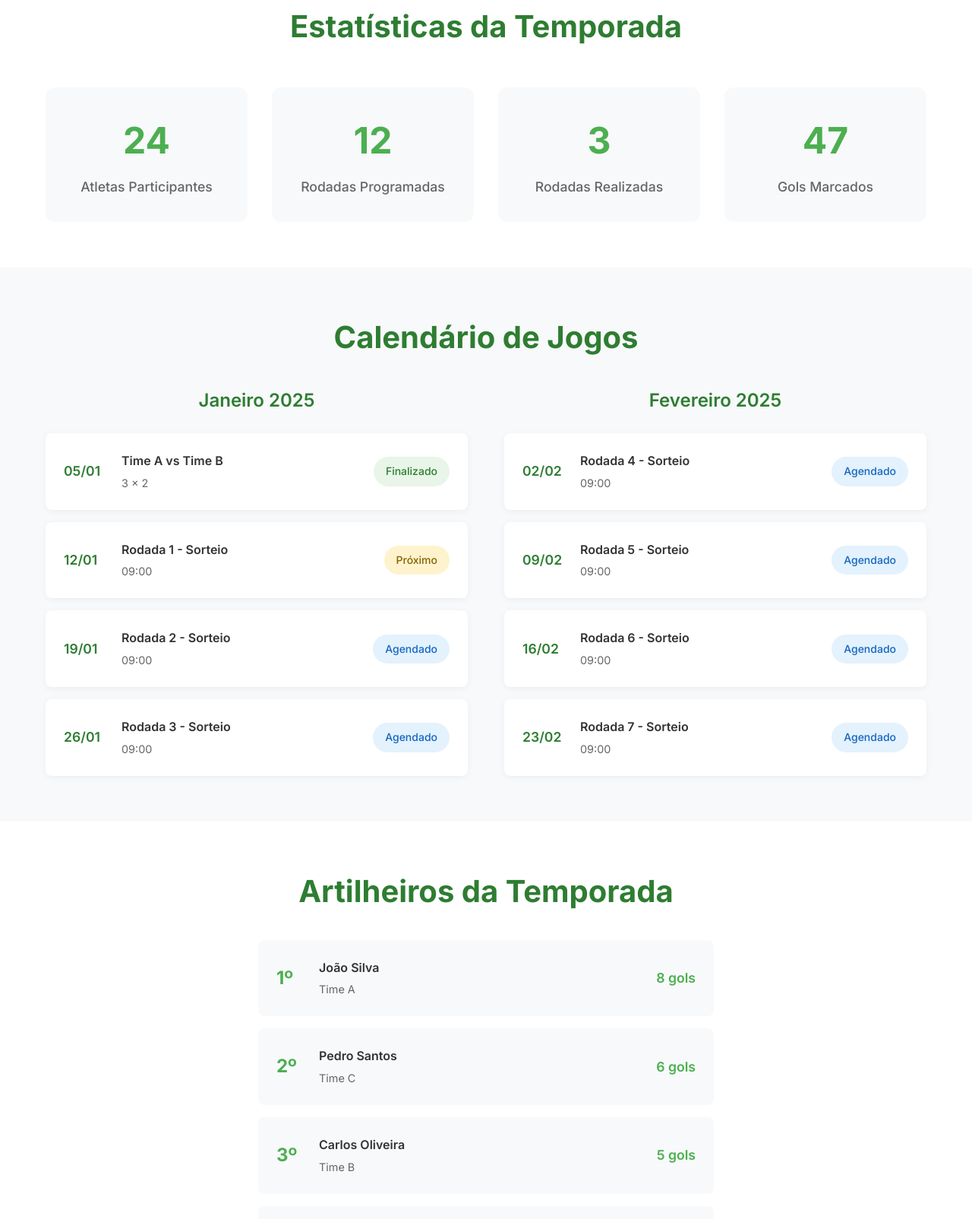
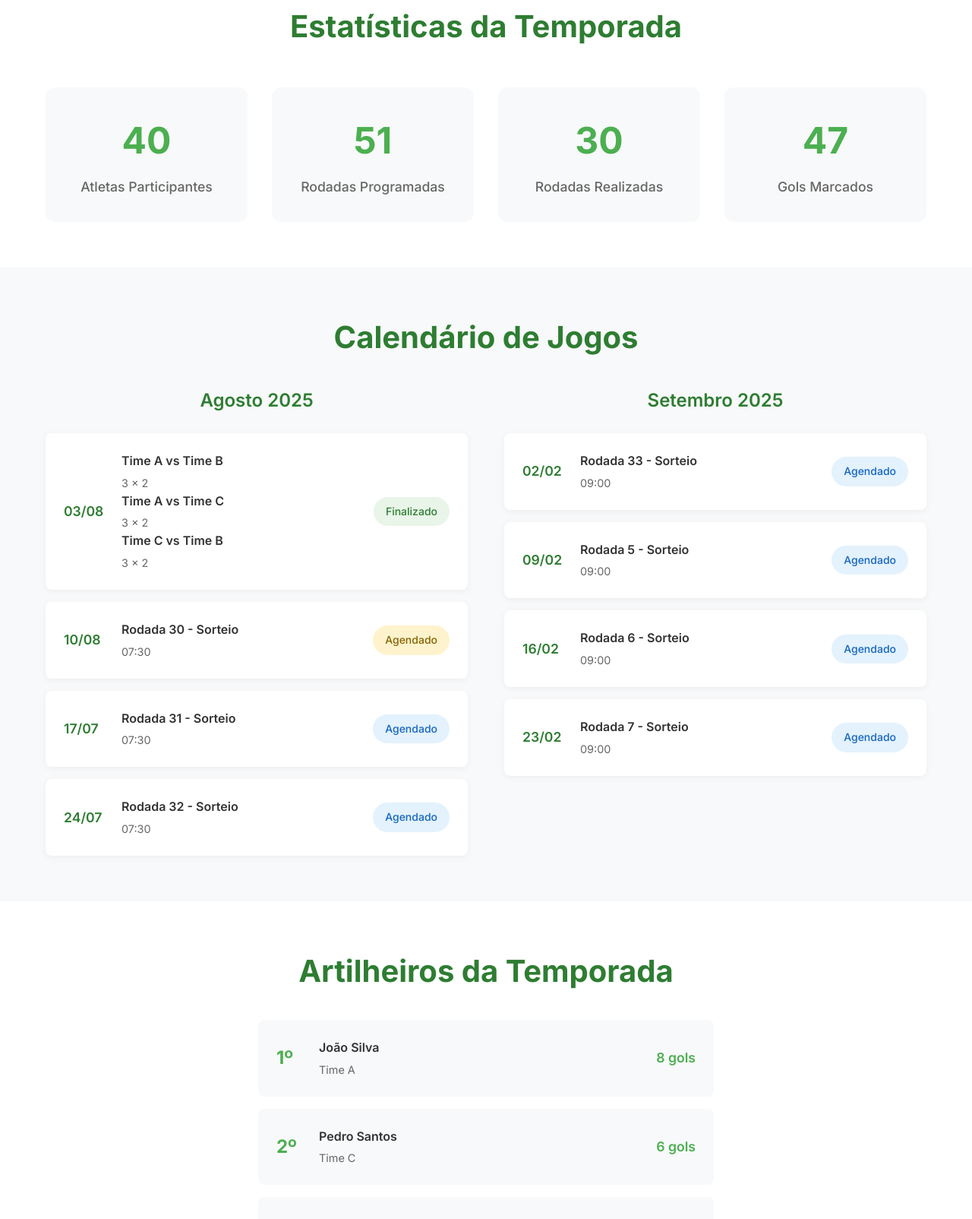
Before and after one commit to AmigosdoJuventus/amigos-juventus-site, a plain HTML site: page temporada2025.html in a window 1280 px wide. Shown: the part 464-2068 px from the top of the page at 76% size. Drawn offline with Linux system fonts and the light colour scheme.

Commit message:
Update temporada2025.html
Alteração das datas e dados das rodadas do mês de Agosto de 2025

```diff
--- a/temporada2025.html
+++ b/temporada2025.html
@@ -3,7 +3,7 @@
 <head>
     <meta charset="UTF-8">
     <meta name="viewport" content="width=device-width, initial-scale=1.0">
-    <title>Temporada 2025 - Racha do Juventus</title>
+    <title>Temporada 2025 - Racha Amigos do Juventus</title>
     <link rel="stylesheet" href="styles.css">
     <link href="https://fonts.googleapis.com/css2?family=Inter:wght@300;400;500;600;700&display=swap" rel="stylesheet">
 </head>
@@ -15,7 +15,7 @@
                 <div class="logo">
                     <span class="logo-text">J</span>
                 </div>
-                <span class="brand-text">Racha do Juventus</span>
+                <span class="brand-text">Racha Amigos do Juventus</span>
             </div>
             <ul class="nav-menu">
                 <li><a href="index.html" class="nav-link">Home</a></li>
@@ -42,15 +42,15 @@
             <h2 class="section-title">Estatísticas da Temporada</h2>
             <div class="stats-grid">
                 <div class="stat-card">
-                    <div class="stat-number">24</div>
+                    <div class="stat-number">40</div>
                     <div class="stat-label">Atletas Participantes</div>
                 </div>
                 <div class="stat-card">
-                    <div class="stat-number">12</div>
+                    <div class="stat-number">51</div>
                     <div class="stat-label">Rodadas Programadas</div>
                 </div>
                 <div class="stat-card">
-                    <div class="stat-number">3</div>
+                    <div class="stat-number">30</div>
                     <div class="stat-label">Rodadas Realizadas</div>
                 </div>
                 <div class="stat-card">
@@ -67,49 +67,53 @@
             <h2 class="section-title">Calendário de Jogos</h2>
             <div class="calendar-grid">
                 <div class="calendar-month">
-                    <h3 class="month-title">Janeiro 2025</h3>
+                    <h3 class="month-title">Agosto 2025</h3>
                     <div class="games-list">
                         <div class="game-item completed">
-                            <div class="game-date">05/01</div>
+                            <div class="game-date">03/08</div>
                             <div class="game-info">
                                 <div class="game-teams">Time A vs Time B</div>
+                                <div class="game-result">3 x 2</div>
+                                 <div class="game-teams">Time A vs Time C</div>
+                                <div class="game-result">3 x 2</div>
+                                 <div class="game-teams">Time C vs Time B</div>
                                 <div class="game-result">3 x 2</div>
                             </div>
                             <div class="game-status">Finalizado</div>
                         </div>
                         <div class="game-item next">
-                            <div class="game-date">12/01</div>
+                            <div class="game-date">10/08</div>
                             <div class="game-info">
-                                <div class="game-teams">Rodada 1 - Sorteio</div>
-                                <div class="game-time">09:00</div>
-                            </div>
-                            <div class="game-status">Próximo</div>
-                        </div>
-                        <div class="game-item scheduled">
-                            <div class="game-date">19/01</div>
-                            <div class="game-info">
-                                <div class="game-teams">Rodada 2 - Sorteio</div>
-                                <div class="game-time">09:00</div>
+                                <div class="game-teams">Rodada 30 - Sorteio</div>
+                                <div class="game-time">07:30</div>
                             </div>
                             <div class="game-status">Agendado</div>
                         </div>
                         <div class="game-item scheduled">
-                            <div class="game-date">26/01</div>
+                            <div class="game-date">17/07</div>
                             <div class="game-info">
-                                <div class="game-teams">Rodada 3 - Sorteio</div>
-                                <div class="game-time">09:00</div>
+                                <div class="game-teams">Rodada 31 - Sorteio</div>
+                                <div class="game-time">07:30</div>
+                            </div>
+                            <div class="game-status">Agendado</div>
+                        </div>
+                        <div class="game-item scheduled">
+                            <div class="game-date">24/07</div>
+                            <div class="game-info">
+                                <div class="game-teams">Rodada 32 - Sorteio</div>
+                                <div class="game-time">07:30</div>
                             </div>
                             <div class="game-status">Agendado</div>
                         </div>
                     </div>
                 </div>
                 <div class="calendar-month">
-                    <h3 class="month-title">Fevereiro 2025</h3>
+                    <h3 class="month-title">Setembro 2025</h3>
                     <div class="games-list">
                         <div class="game-item scheduled">
                             <div class="game-date">02/02</div>
                             <div class="game-info">
-                                <div class="game-teams">Rodada 4 - Sorteio</div>
+                                <div class="game-teams">Rodada 33 - Sorteio</div>
                                 <div class="game-time">09:00</div>
                             </div>
                             <div class="game-status">Agendado</div>
```
